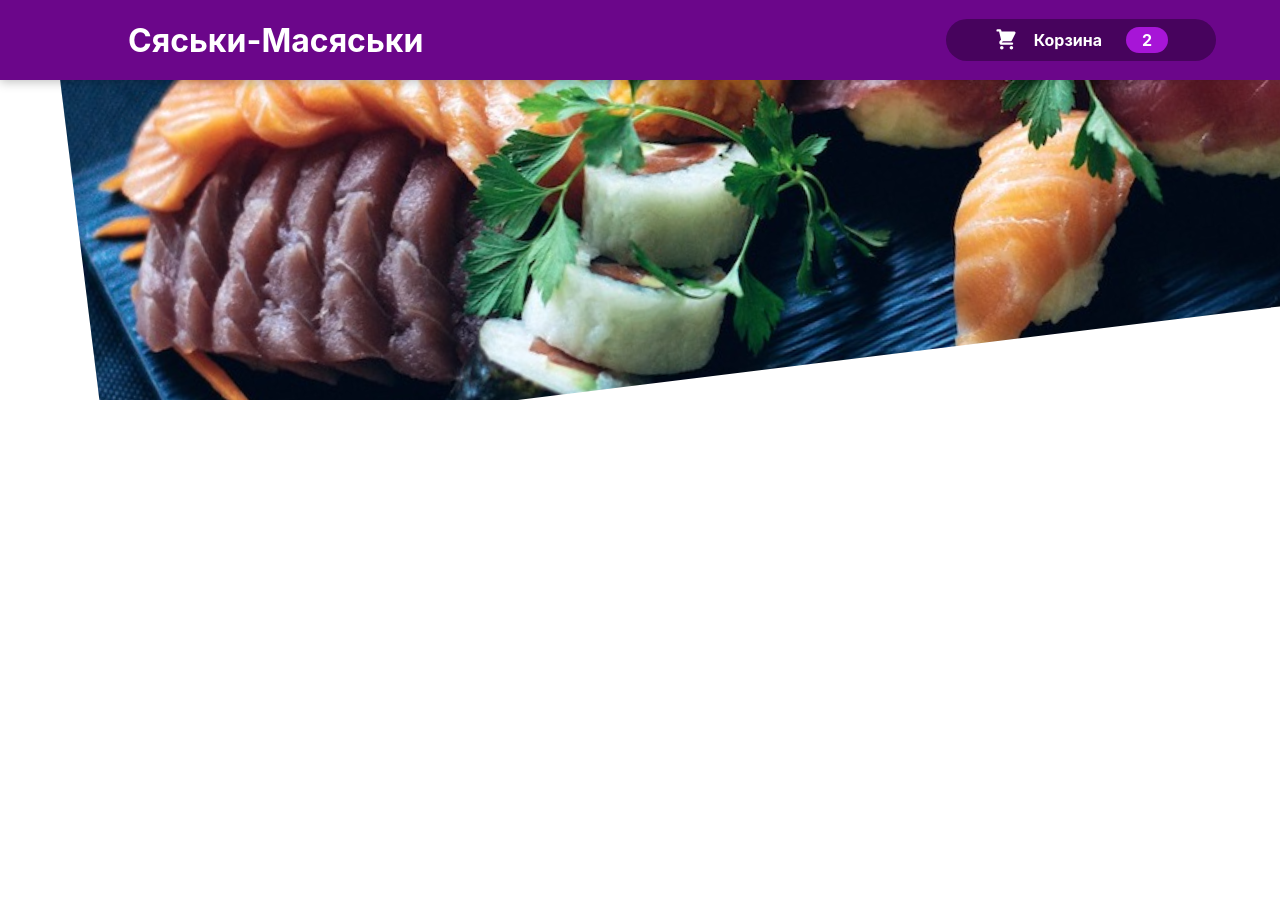
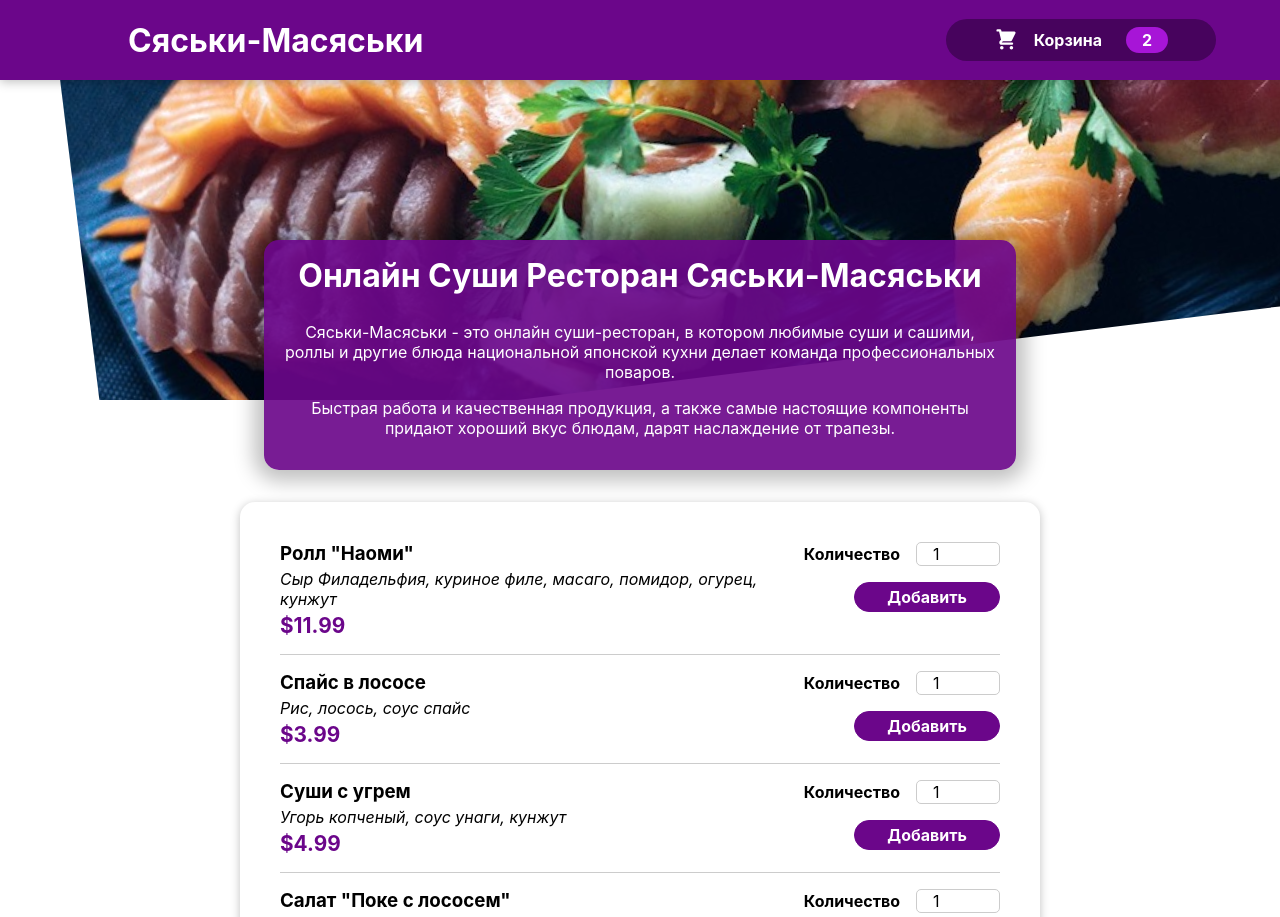
Before and after one commit to YermakA/online-sushi-restaurant, a React (Create React App) app: page / in a window 1280 px wide. Shown: the top 917 px of the page. Before the commit the page ends 800 px from the top, so only its background shows below. Built offline with nearby package versions, Linux system fonts and the light colour scheme.

Commit message:
components created

```diff
--- a/src/App.jsx
+++ b/src/App.jsx
@@ -1,11 +1,14 @@
 import React from "react";
 import Header from "./components/layout/Header.jsx";
-
+import Meals from "./components/meals/Meals.jsx"
 
 function App() {
   return (
     <React.Fragment>
       < Header />
+      <main>
+        <Meals />
+      </main>
     </React.Fragment>
   );
 }
--- /dev/null
+++ b/src/components/UI/Card.jsx
@@ -0,0 +1,11 @@
+import styles from "./Card.module.css"
+
+const Card = (props) => {
+  return (
+    <section className={styles.card}>
+      {props.children}
+    </section>
+  )
+}
+
+export default Card
--- /dev/null
+++ b/src/components/UI/Input.jsx
@@ -0,0 +1,10 @@
+import styles from "./Input.module.css"
+
+const Input = (props) => {
+  return (<div className={styles.input}>
+    <label htmlFor={props.input.id}>{props.label}</label>
+    <input {...props.input}></input>
+  </div>)
+}
+
+export default Input
--- /dev/null
+++ b/src/components/meals/MealItem/MealItem.jsx
@@ -0,0 +1,20 @@
+import styles from './MealItem.module.css'
+import MealItemForm from "./MealItemForm";
+const MealItem = (props) => {
+  const structuredPrice = `$${props.price.toFixed(2)}`;
+
+  return (
+    <li className={styles.meal}>
+      <div>
+        <h3>
+          {props.name}
+        </h3>
+        <div className={styles.description}>{props.description}</div>
+        <div className={styles.price}>{structuredPrice}</div>
+      </div>
+      <MealItemForm id={props.id} />
+    </li>)
+}
+
+
+export default MealItem
--- /dev/null
+++ b/src/components/meals/MealItem/MealItemForm.jsx
@@ -0,0 +1,19 @@
+import styles from './MealItemForm.module.css'
+import Input from '../../UI/Input'
+
+const MealItemForm = (props) => {
+  return (
+    <form className={styles.form}>
+      <Input label="Количество" input={{
+        id: props.id,
+        type: "number",
+        min: "1",
+        step: "1",
+        defaultValue: "1",
+      }} />
+      <button>Добавить</button>
+    </form>
+  )
+}
+
+export default MealItemForm
--- /dev/null
+++ b/src/components/meals/MealList.jsx
@@ -0,0 +1,56 @@
+import styles from "./MealList.module.css"
+import MealItem from "./MealItem/MealItem";
+import Card from '../UI/Card'
+
+const DUMMY_MEALS = [
+  {
+    id: "m1",
+    name: 'Ролл "Наоми"',
+    description:
+      "Сыр Филадельфия, куриное филе, масаго, помидор, огурец, кунжут",
+    price: 11.99,
+  },
+  {
+    id: "m2",
+    name: "Спайс в лососе",
+    description: "Рис, лосось, соус спайс",
+    price: 3.99,
+  },
+  {
+    id: "m3",
+    name: "Суши с угрем",
+    description: "Угорь копченый, соус унаги, кунжут",
+    price: 4.99,
+  },
+  {
+    id: "m4",
+    name: 'Салат "Поке с лососем"',
+    description:
+      "Рис, лосось, огурец, чука, нори, стружка тунца, соус ореховый",
+    price: 7.99,
+  },
+];
+
+
+const MealList = () => {
+
+  const mealList = DUMMY_MEALS;
+
+  return (
+    <section className={styles.meals}>
+      <Card>
+        <ul >
+          {mealList.map(mealItem =>
+            <MealItem
+              key={mealItem.id}
+              id={mealItem.id}
+              name={mealItem.name}
+              description={mealItem.description}
+              price={mealItem.price}
+            />)}
+        </ul>
+      </Card>
+    </section>)
+}
+
+export default MealList
--- /dev/null
+++ b/src/components/meals/Meals.jsx
@@ -0,0 +1,14 @@
+import React from "react"
+import PromoText from './PromoText';
+import MealList from "./MealList";
+
+const Meals = () => {
+  return (
+    <React.Fragment>
+      <PromoText />
+      <MealList />
+    </React.Fragment>
+  )
+}
+
+export default Meals
--- /dev/null
+++ b/src/components/meals/PromoText.jsx
@@ -0,0 +1,19 @@
+import styles from "./PromoText.module.css";
+
+
+const PromoText = () => {
+  return (<section className={styles["promo-text"]}>
+    <h2>Онлайн Суши Ресторан Сяськи-Масяськи</h2>
+    <p>
+      Сяськи-Масяськи - это онлайн суши-ресторан, в котором любимые суши и сашими,
+      роллы и другие блюда национальной японской кухни делает команда
+      профессиональных поваров.
+    </p>
+    <p>
+      Быстрая работа и качественная продукция, а также самые настоящие
+      компоненты придают хороший вкус блюдам, дарят наслаждение от трапезы.
+    </p>
+  </section>)
+}
+
+export default PromoText
```
Also changed, not shown: src/components/cart/Cart.jsx (added).
